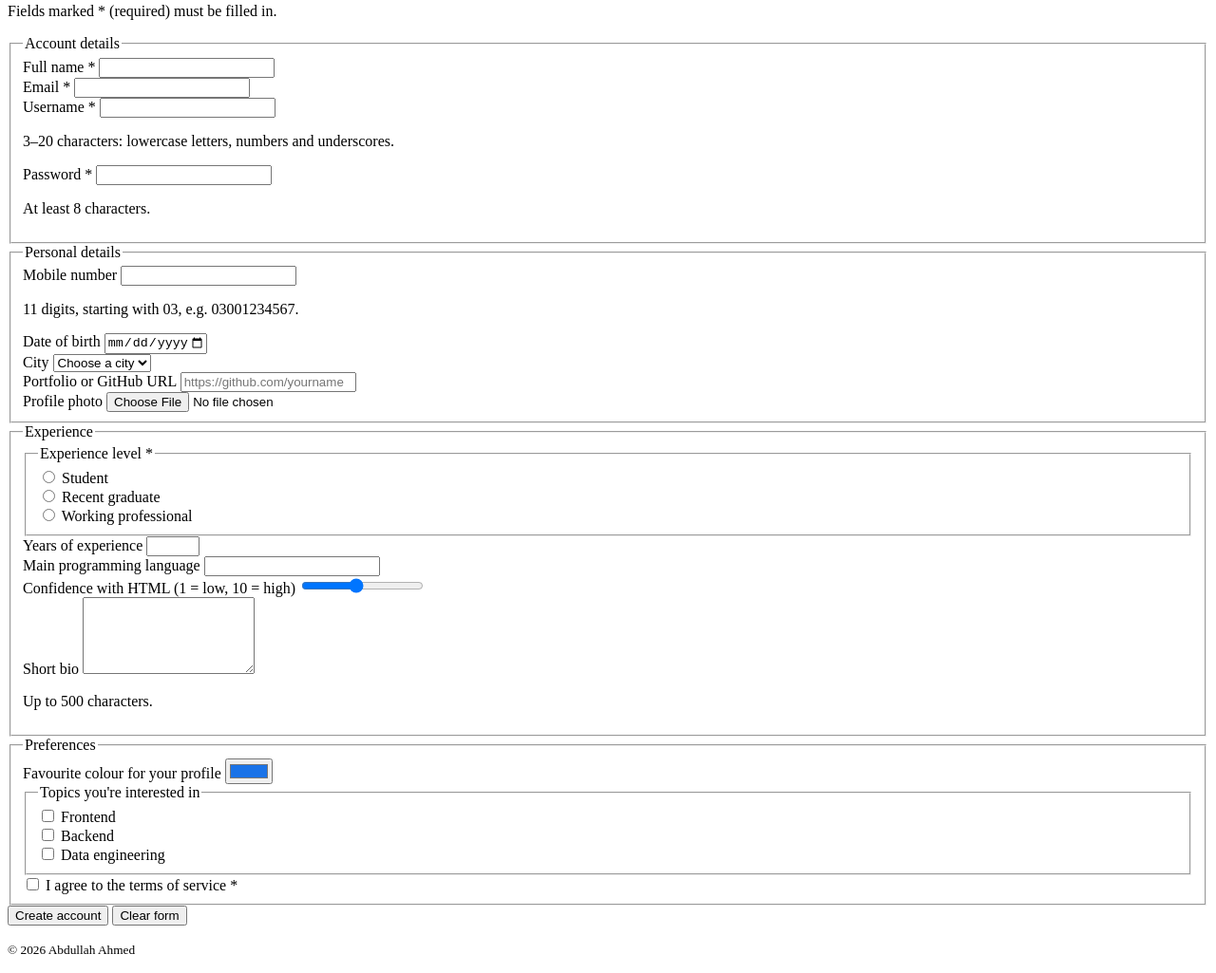
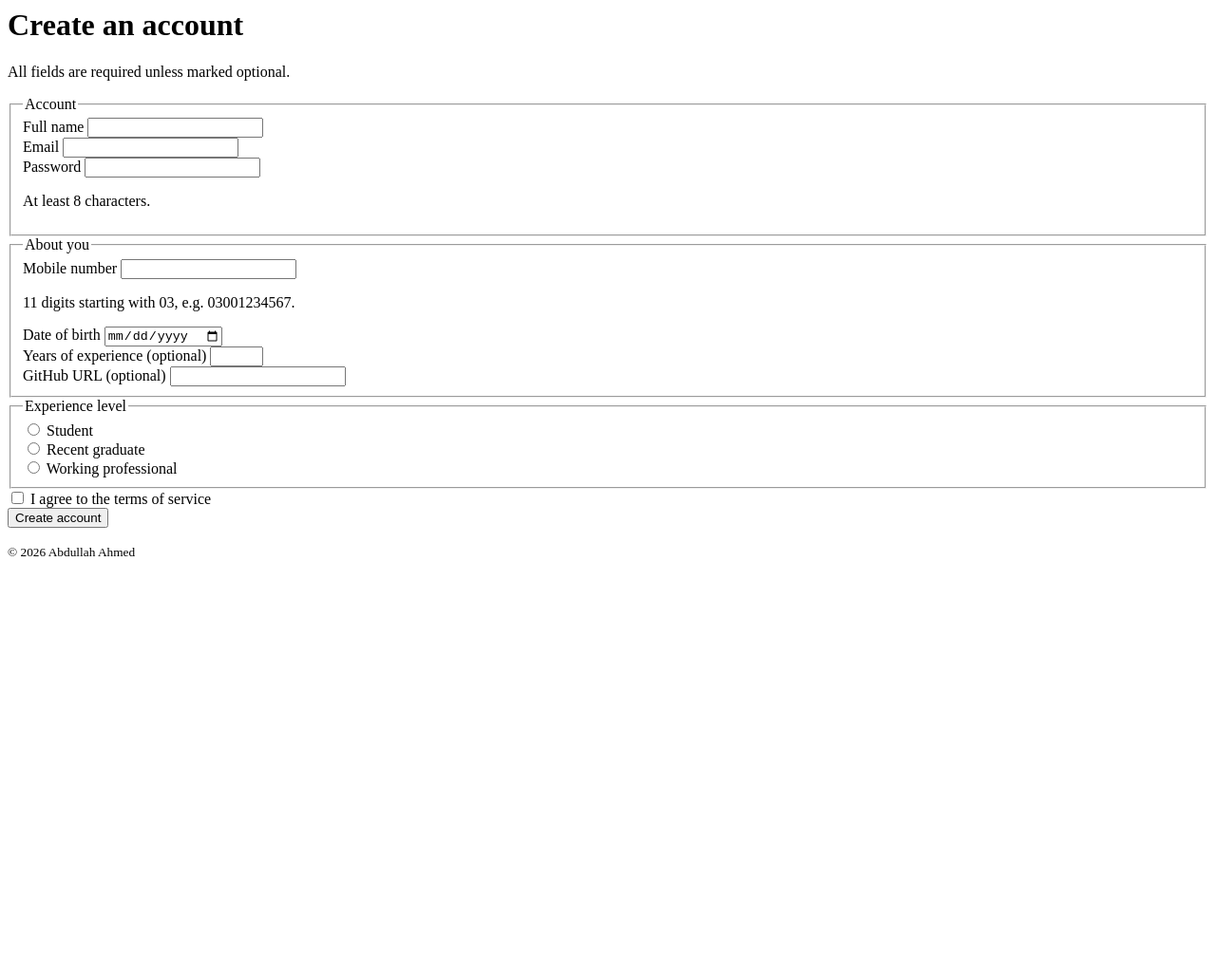
Before and after one commit to GondalAbdullah/internship-practicals, a plain HTML site: page day-02/register.html in a window 1280 px wide. Shown: the part 161-1186 px from the top of the page at 95% size. After the commit the page ends 800 px from the top, so only its background shows below. Drawn offline with Linux system fonts and the light colour scheme.

Commit message:
added revision for day 2

```diff
--- a/day-02/register.html
+++ b/day-02/register.html
@@ -3,8 +3,8 @@
 <head>
   <meta charset="utf-8">
   <meta name="viewport" content="width=device-width, initial-scale=1">
-  <title>Contact Info — Abdullah Ahmed</title>
-  <meta name="description" content="Personal site built during the Technier internship, Day 2.">
+  <title>Register — Abdullah Ahmed</title>
+  <meta name="description" content="Create an account on Abdullah Ahmed's site.">
   <link rel="icon" href="images/favicon.svg" type="image/svg+xml">
 </head>
 <body>
@@ -14,182 +14,82 @@
     <p><a href="index.html">Abdullah Ahmed</a></p>
     <nav aria-label="Primary">
       <ul>
-        <li><a href="index.html" aria-current="page">Home</a></li>
+        <li><a href="index.html">Home</a></li>
         <li><a href="about.html">About</a></li>
         <li><a href="contact.html">Contact</a></li>
-        <li><a href="register.html">Register</a></li>
+        <li><a href="register.html" aria-current="page">Register</a></li>
       </ul>
     </nav>
   </header>
 
   <main id="main">
+    <h1>Create an account</h1>
+    <p>All fields are required unless marked optional.</p>
 
-    <form action="/register" method="post" enctype="multipart/form-data">
-
-  <p>Fields marked <span aria-hidden="true">*</span> (required) must be filled in.</p>
-
+    <form action="/register" method="post">
       <fieldset>
-    <legend>Account details</legend>
-
+        <legend>Account</legend>
         <div>
-      <label for="full-name">Full name *</label>
-      <input type="text" id="full-name" name="full_name"
-             autocomplete="name" required minlength="2" maxlength="80">
+          <label for="name">Full name</label>
+          <input type="text" id="name" name="full_name" autocomplete="name" required>
         </div>
-
         <div>
-      <label for="email">Email *</label>
+          <label for="email">Email</label>
           <input type="email" id="email" name="email" autocomplete="email" required>
         </div>
-
         <div>
-      <label for="username">Username *</label>
-      <input type="text" id="username" name="username" autocomplete="username"
-             required pattern="[a-z0-9_]{3,20}" aria-describedby="username-hint">
-      <p id="username-hint">3–20 characters: lowercase letters, numbers and underscores.</p>
-    </div>
-
-    <div>
-      <label for="password">Password *</label>
-      <input type="password" id="password" name="password"
-             autocomplete="new-password" required minlength="8"
-             aria-describedby="password-hint">
+          <label for="password">Password</label>
+          <input type="password" id="password" name="password" autocomplete="new-password"
+                 required minlength="8" aria-describedby="password-hint">
           <p id="password-hint">At least 8 characters.</p>
         </div>
       </fieldset>
 
       <fieldset>
-    <legend>Personal details</legend>
-
+        <legend>About you</legend>
         <div>
           <label for="phone">Mobile number</label>
           <input type="tel" id="phone" name="phone" autocomplete="tel"
-             pattern="03[0-9]{9}" aria-describedby="phone-hint">
-      <p id="phone-hint">11 digits, starting with 03, e.g. 03001234567.</p>
+                 required pattern="03[0-9]{9}" aria-describedby="phone-hint">
+          <p id="phone-hint">11 digits starting with 03, e.g. 03001234567.</p>
         </div>
-
         <div>
           <label for="dob">Date of birth</label>
-      <input type="date" id="dob" name="date_of_birth" autocomplete="bday"
-             min="1950-01-01" max="2008-12-31">
+          <input type="date" id="dob" name="date_of_birth" autocomplete="bday" required>
         </div>
-
         <div>
-      <label for="city">City</label>
-      <select id="city" name="city" autocomplete="address-level2">
-        <option value="">Choose a city</option>
-        <optgroup label="Punjab">
-          <option value="lahore">Lahore</option>
-          <option value="rawalpindi">Rawalpindi</option>
-          <option value="faisalabad">Faisalabad</option>
-        </optgroup>
-        <optgroup label="Sindh">
-          <option value="karachi">Karachi</option>
-          <option value="hyderabad">Hyderabad</option>
-        </optgroup>
-        <optgroup label="Islamabad Capital Territory">
-          <option value="islamabad">Islamabad</option>
-        </optgroup>
-      </select>
+          <label for="years">Years of experience (optional)</label>
+          <input type="number" id="years" name="years_experience" min="0" max="40">
         </div>
-
         <div>
-      <label for="website">Portfolio or GitHub URL</label>
-      <input type="url" id="website" name="website" autocomplete="url"
-             placeholder="https://github.com/yourname">
-    </div>
-
-    <div>
-      <label for="avatar">Profile photo</label>
-      <input type="file" id="avatar" name="avatar" accept="image/png, image/jpeg">
+          <label for="github">GitHub URL (optional)</label>
+          <input type="url" id="github" name="github_url" autocomplete="url">
         </div>
       </fieldset>
 
       <fieldset>
-    <legend>Experience</legend>
-
-    <fieldset>
-      <legend>Experience level *</legend>
+        <legend>Experience level</legend>
         <div>
-        <input type="radio" id="level-student" name="level" value="student" required>
-        <label for="level-student">Student</label>
+          <input type="radio" id="student" name="level" value="student" required>
+          <label for="student">Student</label>
         </div>
         <div>
-        <input type="radio" id="level-graduate" name="level" value="graduate">
-        <label for="level-graduate">Recent graduate</label>
+          <input type="radio" id="graduate" name="level" value="graduate">
+          <label for="graduate">Recent graduate</label>
         </div>
         <div>
-        <input type="radio" id="level-professional" name="level" value="professional">
-        <label for="level-professional">Working professional</label>
-      </div>
-    </fieldset>
-
-    <div>
-      <label for="years">Years of experience</label>
-      <input type="number" id="years" name="years_experience" min="0" max="40" step="1">
-    </div>
-
-    <div>
-      <label for="language">Main programming language</label>
-      <input type="text" id="language" name="main_language" list="languages">
-      <datalist id="languages">
-        <option value="Python"></option>
-        <option value="JavaScript"></option>
-        <option value="Java"></option>
-        <option value="C#"></option>
-        <option value="Go"></option>
-      </datalist>
-    </div>
-
-    <div>
-      <label for="confidence">Confidence with HTML (1 = low, 10 = high)</label>
-      <input type="range" id="confidence" name="html_confidence" min="1" max="10" step="1" value="5">
-    </div>
-
-    <div>
-      <label for="bio">Short bio</label>
-      <textarea id="bio" name="bio" rows="5" maxlength="500"
-                aria-describedby="bio-hint"></textarea>
-      <p id="bio-hint">Up to 500 characters.</p>
-    </div>
-  </fieldset>
-
-  <fieldset>
-    <legend>Preferences</legend>
-
-    <div>
-      <label for="theme-colour">Favourite colour for your profile</label>
-      <input type="color" id="theme-colour" name="theme_colour" value="#1a73e8">
-    </div>
-
-    <fieldset>
-      <legend>Topics you're interested in</legend>
-      <div>
-        <input type="checkbox" id="topic-frontend" name="topics" value="frontend">
-        <label for="topic-frontend">Frontend</label>
-      </div>
-      <div>
-        <input type="checkbox" id="topic-backend" name="topics" value="backend">
-        <label for="topic-backend">Backend</label>
-      </div>
-      <div>
-        <input type="checkbox" id="topic-data" name="topics" value="data">
-        <label for="topic-data">Data engineering</label>
+          <input type="radio" id="professional" name="level" value="professional">
+          <label for="professional">Working professional</label>
         </div>
       </fieldset>
 
       <div>
         <input type="checkbox" id="terms" name="accepted_terms" value="yes" required>
-      <label for="terms">I agree to the terms of service *</label>
+        <label for="terms">I agree to the terms of service</label>
       </div>
-  </fieldset>
-
-  <input type="hidden" name="signup_source" value="handbook-day-2">
 
       <button type="submit">Create account</button>
-  <button type="reset">Clear form</button>
     </form>
-
   </main>
 
   <footer>
```
Also changed, not shown: day-02/about.html (+2 -2 lines), day-02/contact.html (+3 -3 lines), day-02/index.html (+1 -1 lines), docs/request-lifecycle.md (+17 -0 lines), README.md. Lines whose indentation alone changed are shown as unchanged.
